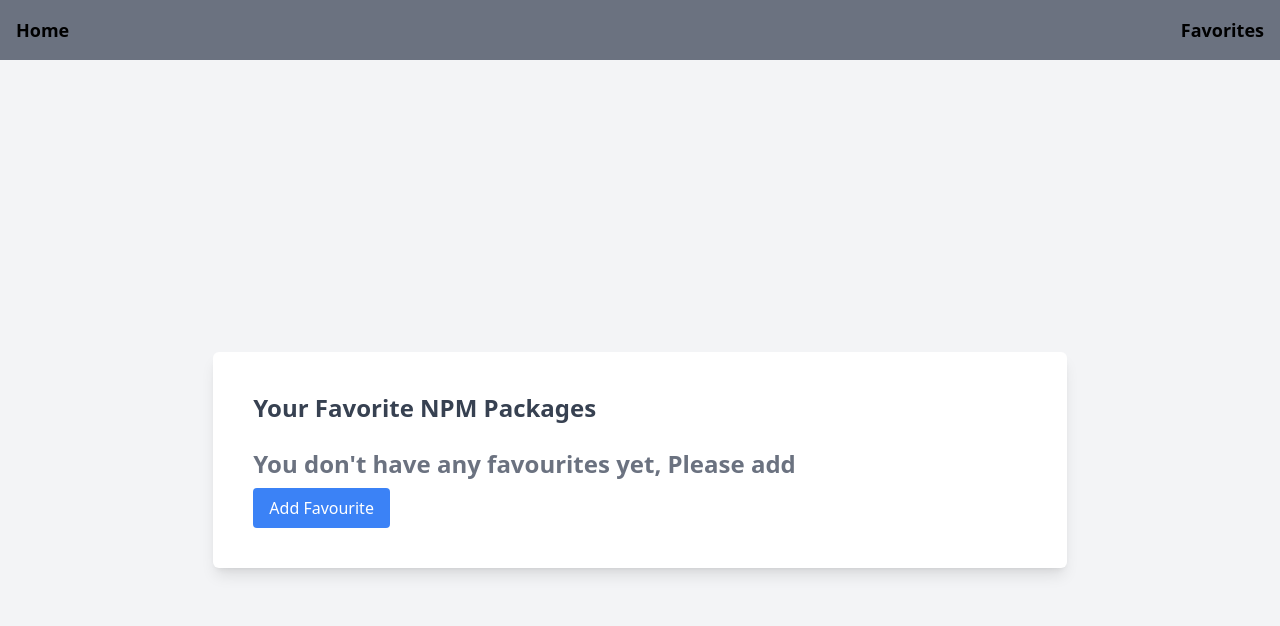
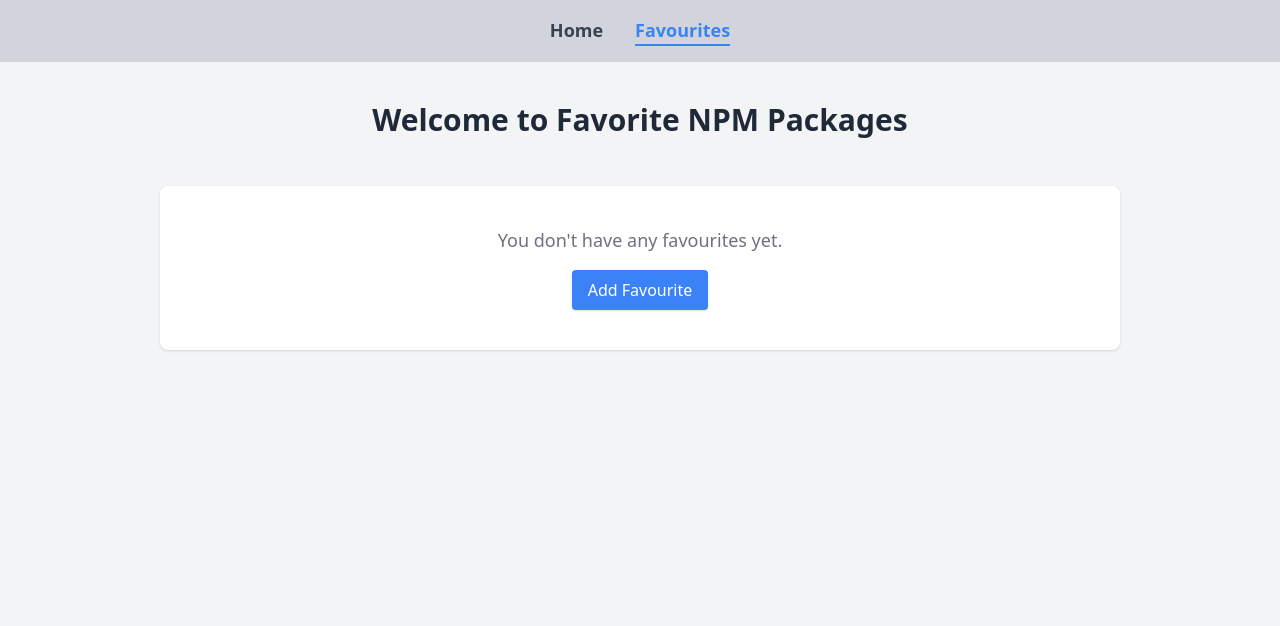
Before and after one commit to Sharathgounikadi/favNodeModulesApp, a React (Create React App) app: page /favorites in a window 1280 px wide. Shown: the top 626 px of the page. Built offline with nearby package versions, Linux system fonts and the light colour scheme.

Commit message:
modified Home

```diff
--- a/package.json
+++ b/package.json
@@ -8,6 +8,7 @@
     "cra-template": "1.2.0",
     "react": "^19.0.0",
     "react-dom": "^19.0.0",
+    "react-icons": "^5.4.0",
     "react-router-dom": "^7.0.2",
     "react-scripts": "5.0.1",
     "react-toastify": "^10.0.6",
--- a/src/App.js
+++ b/src/App.js
@@ -1,9 +1,38 @@
 import React, { useState } from "react";
-import { BrowserRouter as Router, Routes, Route, Link } from "react-router-dom";
+import { BrowserRouter as Router, Routes, Route, Link, useLocation } from "react-router-dom";
 import Favourites from "./Favourites";
 import Home from "./Home";
-import { toast } from 'react-toastify';
+import { toast } from "react-toastify";
 
+// Navigation Bar Component
+const Navbar = () => {
+  const location = useLocation();
+
+  return (
+    <div className="flex gap-8 py-4 justify-center bg-gray-300 shadow-md">
+      <Link
+        to="/"
+        className={`text-lg font-bold ${location.pathname === "/"
+            ? "text-blue-500 border-b-2 border-blue-500"
+            : "text-gray-700"
+          } hover:text-blue-500 hover:border-b-2 hover:border-blue-500 transition duration-300`}
+      >
+        Home
+      </Link>
+      <Link
+        to="/favorites"
+        className={`text-lg font-bold ${location.pathname === "/favorites"
+            ? "text-blue-500 border-b-2 border-blue-500"
+            : "text-gray-700"
+          } hover:text-blue-500 hover:border-b-2 hover:border-blue-500 transition duration-300`}
+      >
+        Favourites
+      </Link>
+    </div>
+  );
+};
+
+// App Component
 const App = () => {
   const [favorites, setFavorites] = useState([]);
 
@@ -21,24 +50,22 @@ const App = () => {
 
   return (
     <Router>
-      <div className="p-4 bg-gray-500 text-black flex justify-between">
-        <Link to="/" className="text-lg font-bold">
-          Home
-        </Link>
-        <Link to="/favorites" className="text-lg font-bold">
-          Favorites
-        </Link>
+      <div className=" text-black">
+        <Navbar /> {/* Navbar component */}
+        <Routes>
+          <Route path="/" element={<Home addFavorite={addFavorite} />} />
+          <Route
+            path="/favorites"
+            element={
+              <Favourites
+                favorites={favorites}
+                deleteFavorite={deleteFavorite}
+                setFavorites={setFavorites}
+              />
+            }
+          />
+        </Routes>
       </div>
-      <Routes>
-        <Route
-          path="/"
-          element={<Home addFavorite={addFavorite} />}
-        />
-        <Route
-          path="/favorites"
-          element={<Favourites favorites={favorites} deleteFavorite={deleteFavorite} setFavorites={setFavorites}/>}
-        />
-      </Routes>
     </Router>
   );
 };
--- a/src/EditModal.js
+++ b/src/EditModal.js
@@ -1,5 +1,6 @@
 import React, { useState, useEffect } from "react";
 import { Dialog, DialogBackdrop, DialogPanel, DialogTitle } from "@headlessui/react";
+import { FaEdit } from "react-icons/fa";
 
 const EditModal = ({ favoriteId, favorites, updateFavorite }) => {
   const [open, setOpen] = useState(false);
@@ -7,7 +8,6 @@ const EditModal = ({ favoriteId, favorites, updateFavorite }) => {
 
   useEffect(() => {
     if (open) {
-      // Fetch favorite data from the `favorites` prop instead of `localStorage`
       const favoriteItem = favorites.find((fav) => fav.id === favoriteId);
       if (favoriteItem) {
         setFavoriteData({ name: favoriteItem.name, reason: favoriteItem.reason });
@@ -23,15 +23,18 @@ const EditModal = ({ favoriteId, favorites, updateFavorite }) => {
       return;
     }
 
-    // Pass updated data to the parent via `updateFavorite`
-    updateFavorite(favoriteId, favoriteData);
-    setOpen(false);
+    updateFavorite(favoriteId, favoriteData); // Update the favorite
+    setOpen(false); // Close the modal
   };
 
   return (
     <div>
-      <button onClick={handleOpen} className="text-blue-500 hover:underline">
-        Edit
+      <button
+        onClick={handleOpen}
+        className="text-green-500 hover:text-green-700"
+        title="Edit the favorite"
+      >
+        <FaEdit />
       </button>
       <Dialog open={open} onClose={handleOpen} className="relative z-10">
         <DialogBackdrop className="fixed inset-0 bg-gray-500/75 transition-opacity" />
--- a/src/Favourites.js
+++ b/src/Favourites.js
@@ -1,107 +1,127 @@
-import React, { useState } from "react";
+import React, { useState, useEffect } from "react";
 import { useNavigate } from "react-router-dom";
+import { FaEye, FaEdit, FaTrash } from "react-icons/fa";
 import Modal from "./Modal";
 import EditModal from "./EditModal";
 
-const Favourites = ({ favorites, deleteFavorite, setFavorites }) => {
+const Favourites = ({ deleteFavorite, setFavorites }) => {
+  const [favorites, setLocalFavorites] = useState([]); // State for local storage items
   const [showDeleteModal, setShowDeleteModal] = useState(false);
   const [itemToDelete, setItemToDelete] = useState(null);
 
   const navigate = useNavigate();
 
+  // Fetch favorites from localStorage on component mount
+  useEffect(() => {
+    const storedFavorites = JSON.parse(localStorage.getItem("favorites")) || [];
+    setLocalFavorites(storedFavorites);
+  }, []);
+
+  // Delete Favorite
   const handleDeleteClick = (id) => {
     setItemToDelete(id);
     setShowDeleteModal(true);
   };
 
   const confirmDelete = () => {
-    deleteFavorite(itemToDelete);
+    const updatedFavorites = favorites.filter((fav) => fav.id !== itemToDelete);
+    setLocalFavorites(updatedFavorites);
+    localStorage.setItem("favorites", JSON.stringify(updatedFavorites));
     setShowDeleteModal(false);
     setItemToDelete(null);
   };
 
+  // Update Favorite
   const updateFavorite = (id, updatedData) => {
     const updatedFavorites = favorites.map((fav) =>
       fav.id === id ? { ...fav, ...updatedData } : fav
     );
-    setFavorites(updatedFavorites);
+    setLocalFavorites(updatedFavorites);
     localStorage.setItem("favorites", JSON.stringify(updatedFavorites));
   };
 
   return (
-    <div className="flex items-center justify-center bg-gray-100 min-h-screen ">
-      <div className="p-10 rounded-md bg-white shadow-lg w-2/3">
+    <div className="h-screen bg-gray-100 flex flex-col items-center">
+      {/* Header */}
+      <div className="mt-10 text-center">
+        <h1 className="text-3xl font-bold text-gray-800 mb-4">
+          Welcome to Favorite NPM Packages
+        </h1>
+        {/* Show "Add Favourite" button only when favorites list is NOT empty */}
+        {favorites.length > 0 && (
+          <button
+            className="bg-blue-500 hover:bg-blue-400 text-white font-medium px-6 py-2 rounded shadow"
+            onClick={() => navigate("/")}
+          >
+            Add Favourite
+          </button>
+        )}
+      </div>
+
+      {/* Table */}
+      <div className="mt-8 w-3/4 bg-white shadow rounded-lg">
         {favorites.length === 0 ? (
-          <>
-            <div className="font-bold text-left mb-6 text-2xl text-gray-700">
-              Your Favorite NPM Packages
-            </div>
-            <div className="">
-              <p className="text-gray-500 text-2xl font-semibold">
-                You don't have any favourites yet, Please add
-              </p>
+          <div className="text-center py-10">
+            <p className="text-gray-500 text-lg">You don't have any favourites yet.</p>
             <button
-                className="bg-blue-500 text-white px-4 text-md py-2 rounded mt-2"
+              className="mt-4 bg-blue-500 text-white px-4 py-2 rounded shadow"
               onClick={() => navigate("/")}
             >
               Add Favourite
             </button>
           </div>
-          </>
         ) : (
-          <>
-            <div className="font-bold text-left mb-6 text-2xl text-gray-700 flex justify-around">
-              Your Favorite NPM Packages
-              <button
-                className="bg-blue-500 hover:bg-blue-300 text-white px-2 py-2 rounded text-sm"
-                onClick={() => navigate("/")}
-              >
-                Add Favourite
-              </button>
-            </div>
-            <table className="w-full border border-gray-200 rounded-md">
+          <table className="w-full border-collapse border border-gray-200">
             <thead>
               <tr className="bg-gray-100">
-                  <th className="text-left px-4 py-2">Package Name</th>
-                  <th className="text-left px-4 py-2">Reason</th>
-                  <th className="text-left px-4 py-2">Actions</th>
+                <th className="border border-gray-200 px-4 py-2 text-left text-gray-600">
+                  Package Name
+                </th>
+                <th className="border border-gray-200 px-4 py-2 text-left text-gray-600">
+                  Actions
+                </th>
               </tr>
             </thead>
             <tbody>
               {favorites.map((fav) => (
                 <tr key={fav.id} className="border-t border-gray-200">
-                    <td className="px-4 py-2 text-gray-700">{fav.name}</td>
-                    <td className="px-4 py-2 text-gray-500">{fav.reason}</td>
-                    <td className="px-4 py-2 flex gap-4">
-                      <div className="text-blue-500 hover:underline mr-4">
-                        <Modal />
-                      </div>
+                  <td className="border border-gray-200 px-4 py-2 text-gray-700">
+                    {fav.name}
+                  </td>
+                  <td className="border border-gray-200 px-4 py-2">
+                    <div className="flex items-center gap-4">
+                      {/* View Action */}
+                      <Modal favoriteId={fav.id} favorites={favorites} />
+
+                      {/* Edit Action */}
                       <EditModal
                         favoriteId={fav.id}
-                        favorites={favorites} // Pass favorites here
+                        favorites={favorites}
                         updateFavorite={updateFavorite}
                       />
+
+                      {/* Delete Action */}
                       <button
-                        className="text-red-500 hover:underline"
+                        className="text-red-500 hover:text-red-700"
                         onClick={() => handleDeleteClick(fav.id)}
+                        title="Delete the favorite"
                       >
-                        Delete
+                        <FaTrash />
                       </button>
+                    </div>
                   </td>
                 </tr>
               ))}
             </tbody>
           </table>
-          </>
         )}
+      </div>
 
       {/* Delete Confirmation Modal */}
       {showDeleteModal && (
         <div className="fixed inset-0 flex items-center justify-center bg-black bg-opacity-50">
           <div className="bg-white p-6 rounded-md shadow-lg">
-              <div className="mb-4 text-gray-700">
-                Are you sure you want to delete?
-              </div>
+            <div className="mb-4 text-gray-700">Are you sure you want to delete?</div>
             <div className="flex justify-end gap-4">
               <button
                 className="bg-gray-300 px-4 py-2 rounded"
@@ -120,7 +140,6 @@ const Favourites = ({ favorites, deleteFavorite, setFavorites }) => {
         </div>
       )}
     </div>
-    </div>
   );
 };
 
```
Also changed, not shown: src/Home.js (+61 -27 lines), src/Modal.js (+9 -14 lines), 1 other file (tests, documents, lock files or other folders). Lines whose indentation alone changed are shown as unchanged.
